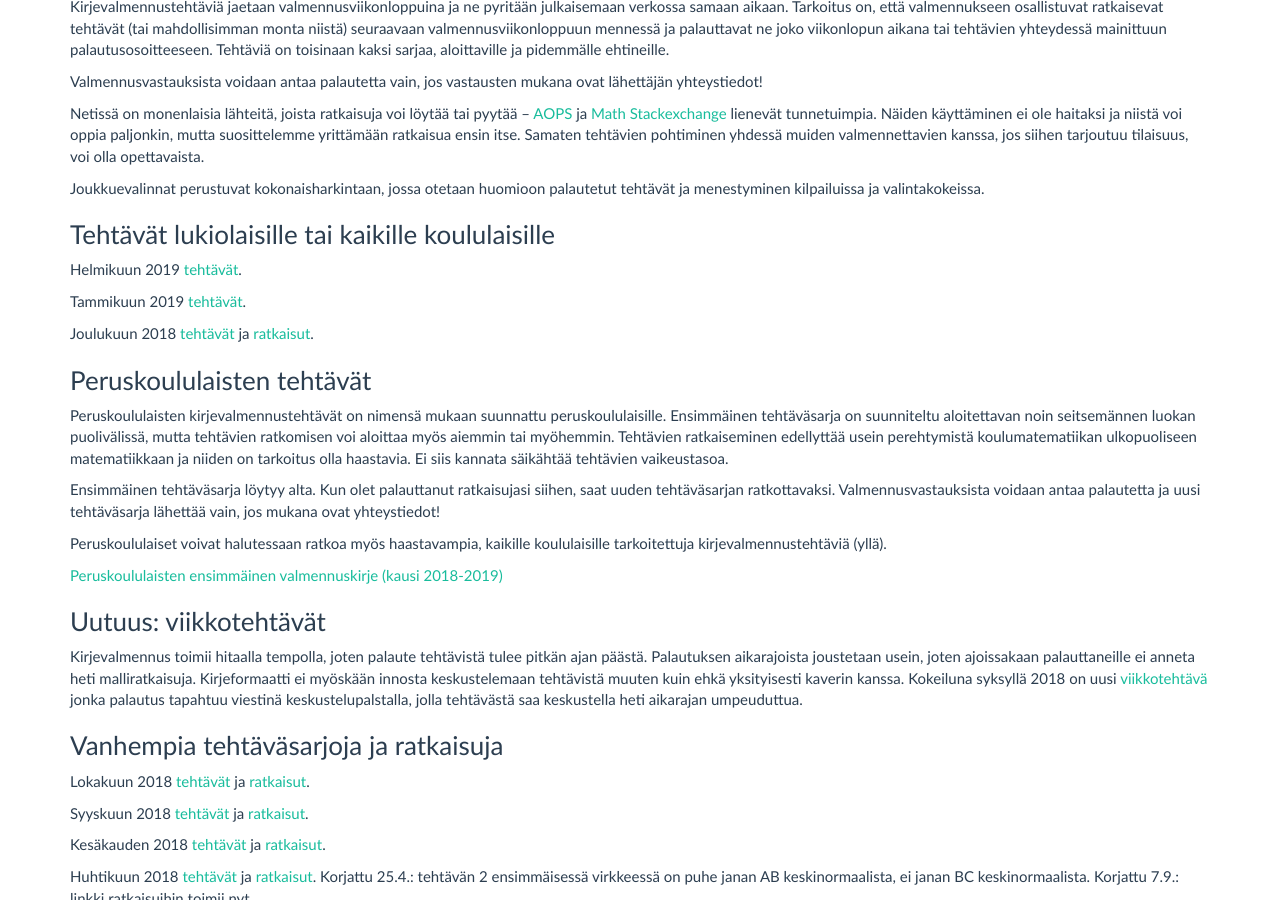
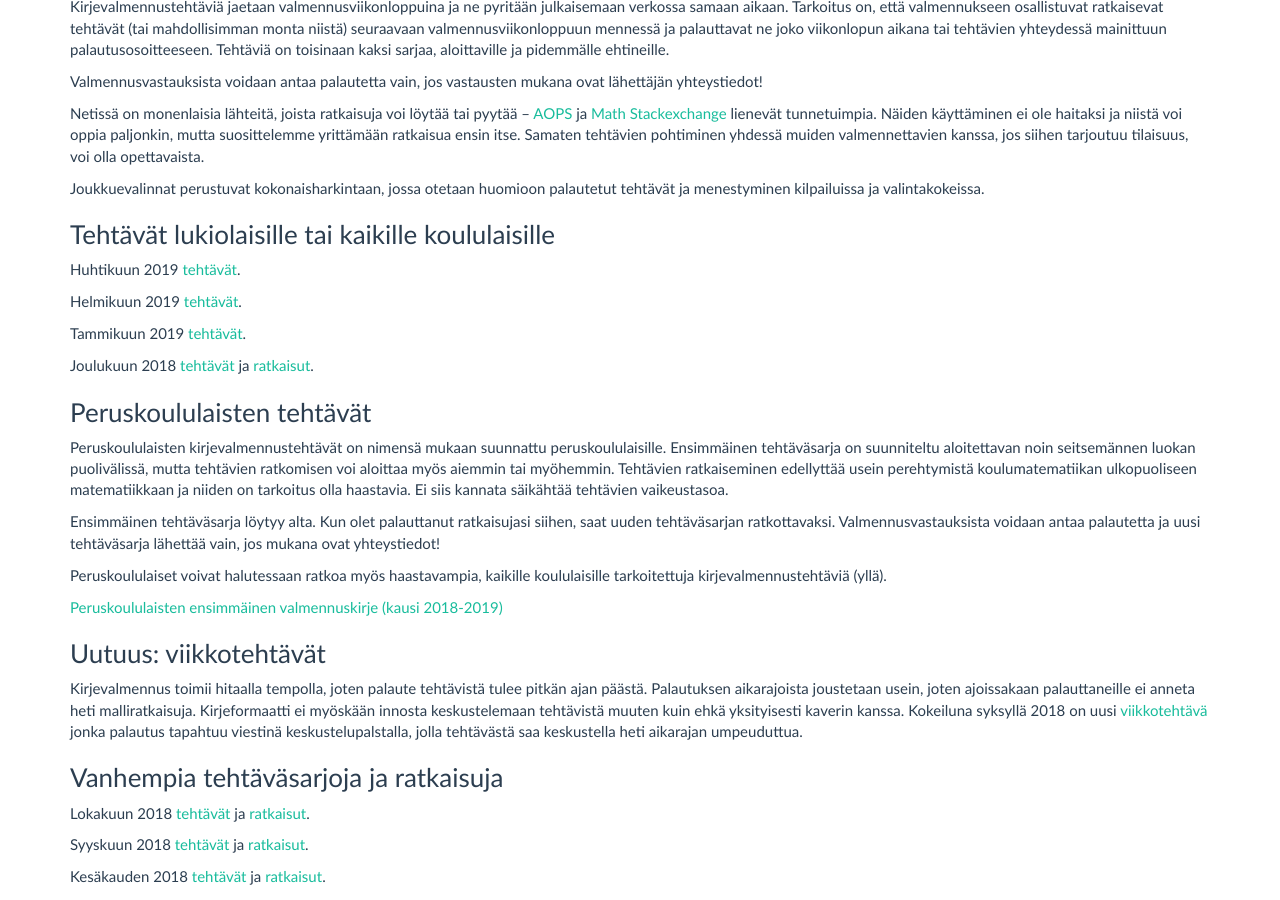
Before and after one commit to matematiikkakilpailut/matematiikkakilpailut.github.io, a Jekyll site: the page built from valmennus/index.md, in a window 1280 px wide and 900 px high, scrolled down 413 px. Built offline with Jekyll 4.4.1, drawn with Linux system fonts in a browser that asks for light colours.

Commit message:
Huhtikuun kirje

```diff
--- a/valmennus/index.md
+++ b/valmennus/index.md
@@ -37,6 +37,8 @@ otetaan huomioon palautetut tehtävät ja menestyminen kilpailuissa ja
 valintakokeissa.
 
 ### Tehtävät lukiolaisille tai kaikille koululaisille
+
+Huhtikuun 2019 [tehtävät](2019/kirje_2019_04.pdf).
 
 Helmikuun 2019 [tehtävät](2019/kirje_2019_02.pdf).
 
```
